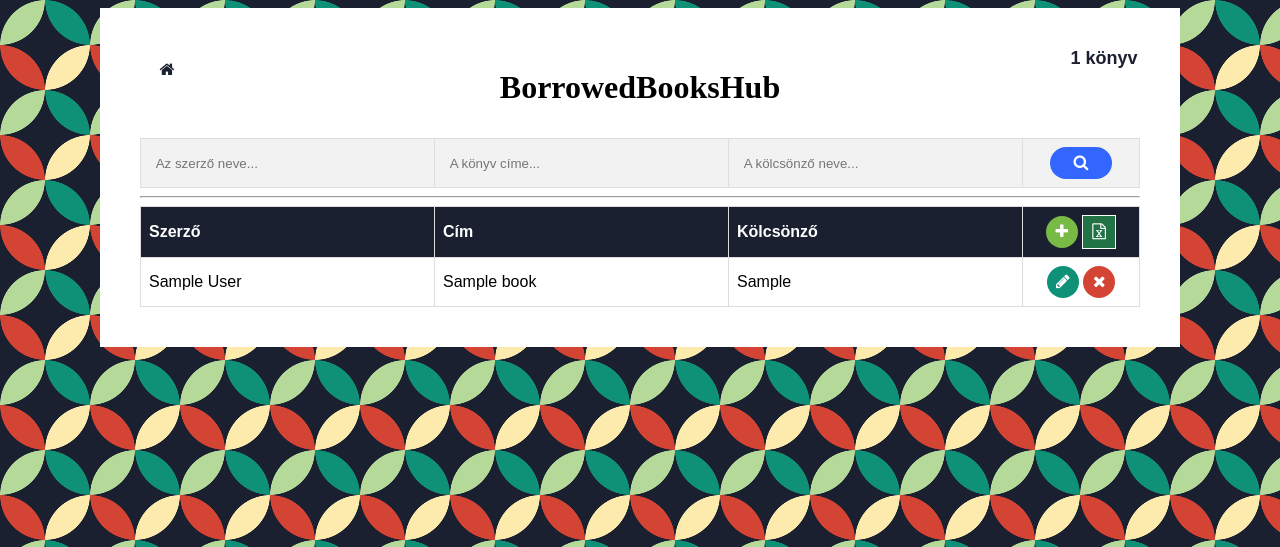
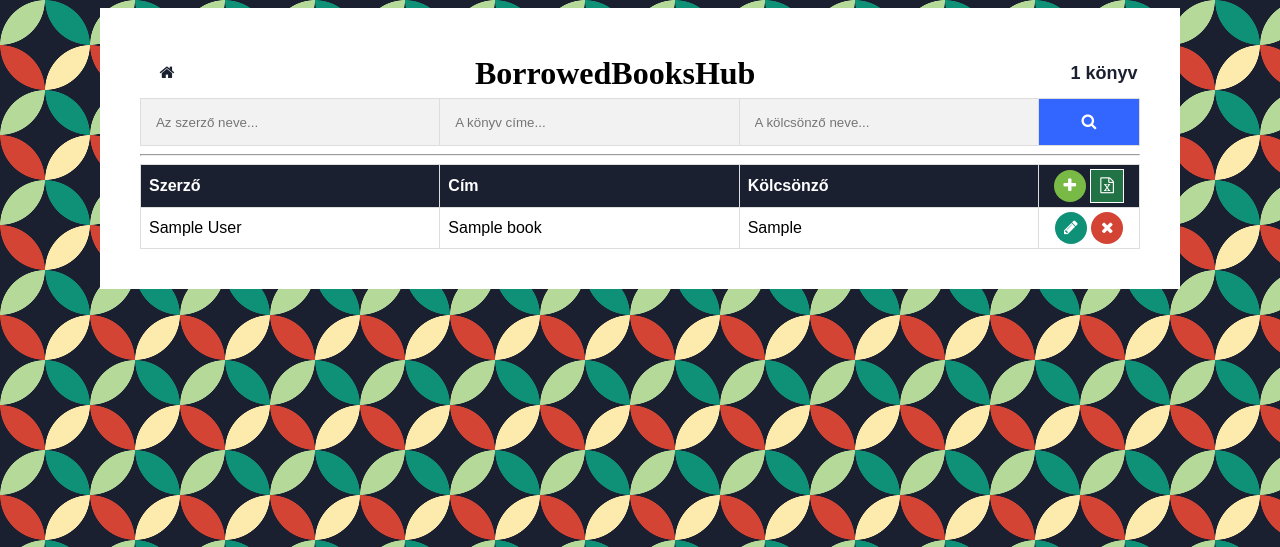
Before and after one commit to nbozsi/BorrowedBooksHub, a FastAPI app: page / in a window 1280 px wide. Shown: the top 547 px of the page. Run offline with FastAPI, Linux system fonts and the light colour scheme; tables that the repository leaves empty hold one stand-in row (values such as "Sample post"); some web fonts are replaced.

Commit message:
submit button fills td

```diff
--- a/static/style.css
+++ b/static/style.css
@@ -24,11 +24,13 @@ body {
 .headrow {
     display: flex;
     justify-content: space-evenly;
-    height: 90px;
+    height: 50px;
 }
 
 .headpart {
+    display: flex;
     width: 33%;
+    align-items: center;
 }
 
 .counter {
@@ -76,16 +78,16 @@ label {
     color: white;
 }
 
-.button-td {
-    padding: 0;
+.list td.button-td {
+    padding: 0px;
     text-align: center;
     width: 100px;
-    border: none;
+    height: 40px;
     background: transparent;
 }
 
 .list th.button-td {
-    padding: 8px;
+    padding: 0px;
     text-align: center;
     width: 100px;
 }
@@ -169,15 +171,13 @@ label {
 
 
 .submit-button {
-    border-radius: 24px;
     background-color: #3366ff;
     border: none;
     color: white;
-    padding: 7px 24px;
     text-align: center;
-    text-decoration: none;
-    display: inline-block;
     font-size: 16px;
+    padding: 14px;
+    width: 100px;
 
     &:hover {
         background-color: #0040ff;
```
